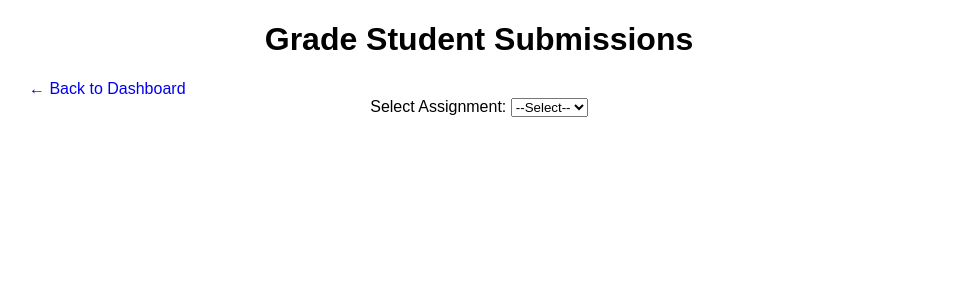
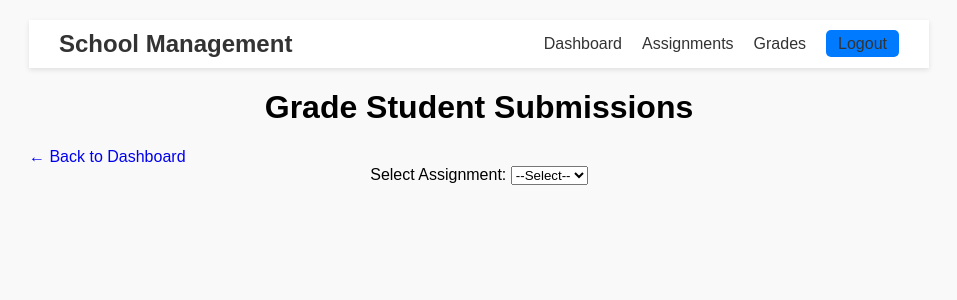
Before and after one commit to MariahBugeja/School-Management, a PHP site: page /teacher_grades.php in a window 1280 px wide. Shown: the top 300 px of the page, without its empty margins (161-1118 px from the left). Run offline with PHP 8.4, Linux system fonts and the light colour scheme; the visitor is signed in with stand-in values (Sample User, id 1); data that the repository does not hold is empty.

Commit message:
Added footer + optimized pages
Adding headers, individualized for each role. Updated teacher assignments and dashboard + fixed grading bug (duplicate records issue)

```diff
--- a/includes/db.php
+++ b/includes/db.php
@@ -2,7 +2,7 @@
 $servername = "localhost";
 $username = "root";
 $password = "root";
-$dbname = "schoolvibes";
+$dbname = "School_Management";
 
 // Create connection
 $conn = new mysqli($servername, $username, $password, $dbname);
--- /dev/null
+++ b/includes/header_teacher.php
@@ -0,0 +1,75 @@
+<?php
+if (!isset($_SESSION)) session_start();
+?>
+<!DOCTYPE html>
+<html lang="en">
+<head>
+    <meta charset="UTF-8">
+    <meta name="viewport" content="width=device-width, initial-scale=1.0">
+    <title>SchoolVibes - Teacher</title>
+    <style>
+        body { margin: 0; font-family: Arial, sans-serif; background-color: #f9f9f9; }
+
+
+        .navbar {
+            display: flex;
+            justify-content: space-between;
+            align-items: center;
+            background: #fff;
+            padding: 10px 30px;
+            box-shadow: 0 2px 5px rgba(0,0,0,0.1);
+        }
+
+        .navbar .logo a {
+            font-size: 1.5rem;
+            color: #333;
+            text-decoration: none;
+            font-weight: bold;
+        }
+
+        .navbar ul {
+            list-style: none;
+            margin: 0;
+            padding: 0;
+            display: flex;
+            gap: 20px;
+        }
+
+        .navbar ul li a {
+            color: #333;
+            text-decoration: none;
+            font-size: 1rem;
+            font-weight: 500;
+        }
+
+        .navbar ul li a:hover {
+            color: #007bff;
+        }
+
+        .logout {
+            background: #007bff;
+            color: white;
+            padding: 5px 12px;
+            border-radius: 5px;
+            text-decoration: none;
+            font-weight: bold;
+        }
+        .logout:hover {
+            background: #0056b3;
+        }
+    </style>
+</head>
+<body>
+    <header class="navbar">
+        <div class="logo">
+            <a href="teacher_dashboard.php">School Management</a>
+        </div>
+        <nav>
+            <ul>
+                <li><a href="teacher_dashboard.php">Dashboard</a></li>
+                <li><a href="teacher_assignments.php">Assignments</a></li>
+                <li><a href="teacher_grades.php">Grades</a></li>
+                <li><a class="logout" href="logout.php">Logout</a></li>
+            </ul>
+        </nav>
+    </header>
--- a/teacher_assignments.php
+++ b/teacher_assignments.php
@@ -1,6 +1,7 @@
 <?php
 session_start();
 include_once __DIR__ . '/includes/db.php';
+include 'includes/header_teacher.php';
 
 // Check if teacher is logged in
 if (!isset($_SESSION['user_id']) || $_SESSION['role'] !== 'teacher') {
--- a/teacher_dashboard.php
+++ b/teacher_dashboard.php
@@ -1,6 +1,7 @@
 <?php
 session_start();
 include 'includes/db.php';
+include 'includes/header_teacher.php';
 
 // to check if teacher is logged in
 if (!isset($_SESSION['user_id']) || $_SESSION['role'] !== 'teacher') {
--- a/teacher_grades.php
+++ b/teacher_grades.php
@@ -1,6 +1,9 @@
 <?php
 session_start();
 include_once __DIR__ . '/includes/db.php';
+include 'includes/header_teacher.php';
+
+
 
 // Check teacher logged in
 if (!isset($_SESSION['user_id']) || $_SESSION['role'] !== 'teacher') {
```
Also changed, not shown: includes/footer.php (added), includes/header_admin.php (added), includes/header_student.php (added).
